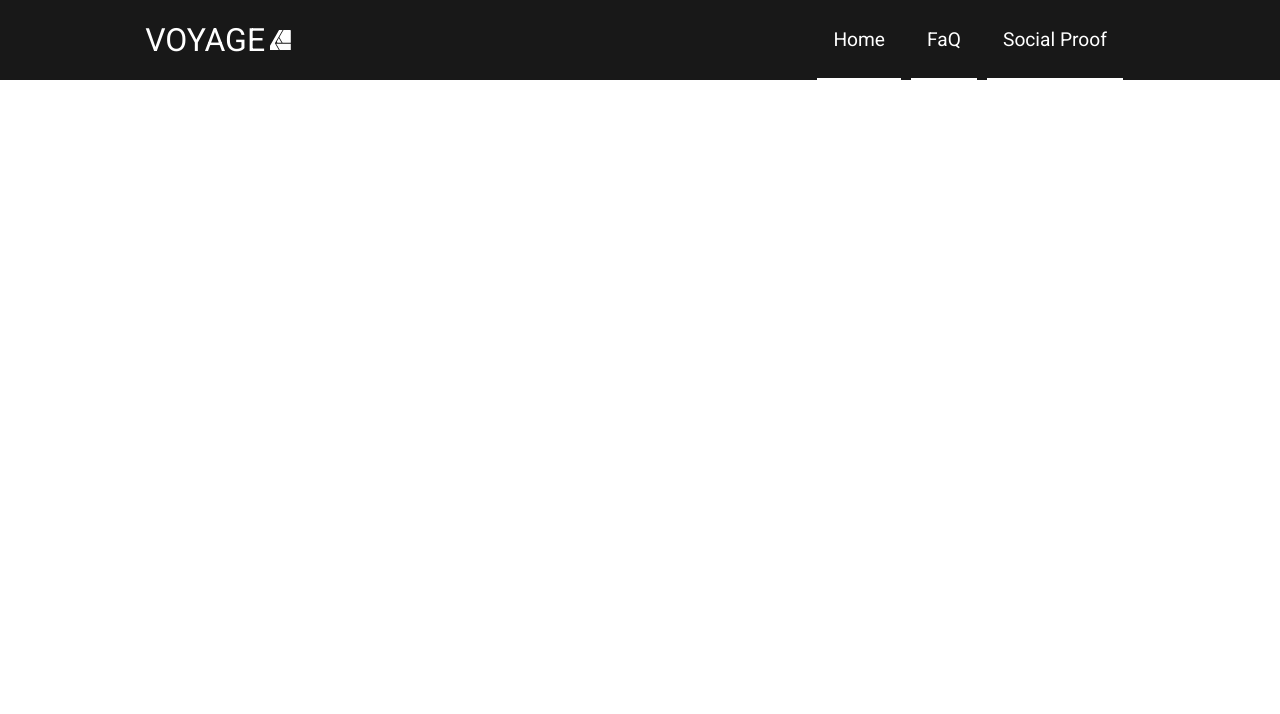
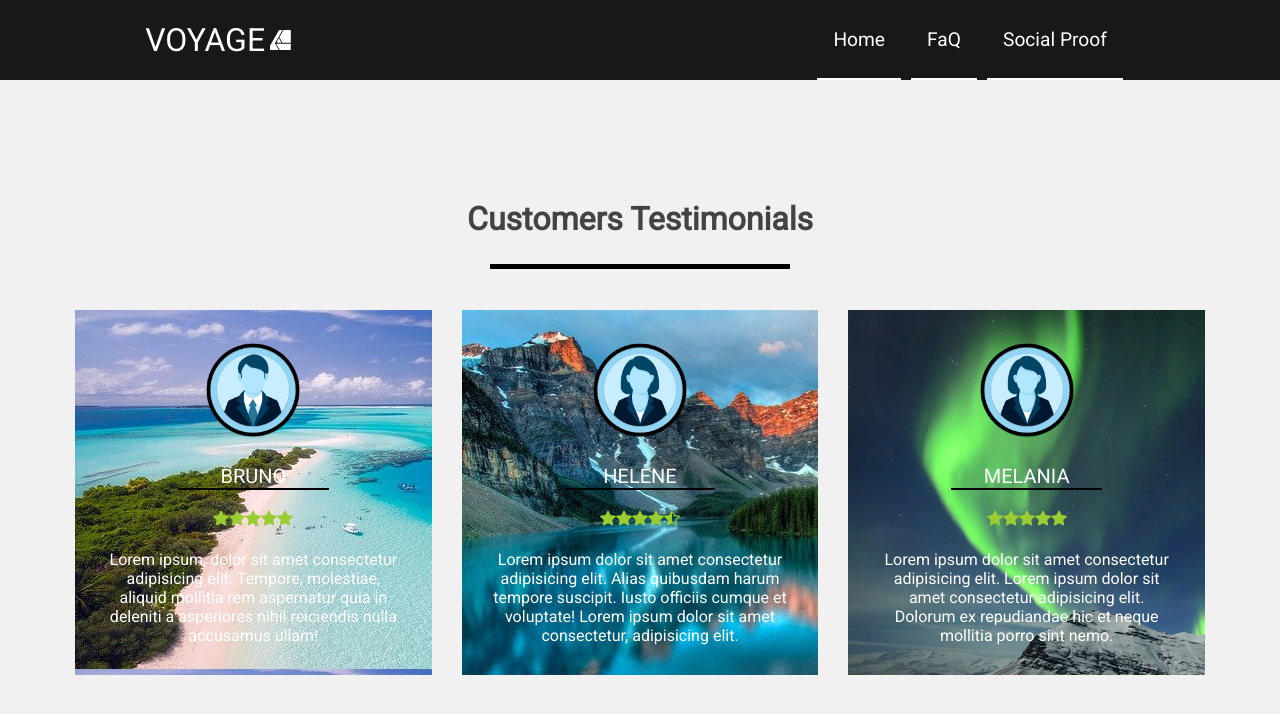
Before and after one commit to Col1nn/Website-using-React, a React (Create React App) app: page /SocialProof in a window 1280 px wide. Shown: the top 714 px of the page. Built offline with nearby package versions, Linux system fonts and the light colour scheme.

Commit message:
Create Social Proof for landing-page

```diff
--- a/src/components/SocialProof/SocialProof.js
+++ b/src/components/SocialProof/SocialProof.js
@@ -1,7 +1,77 @@
 import React from "react";
+import { BsStarHalf, BsStarFill } from "react-icons/bs";
+import "../styles/SocialProof.css";
+import manImage from "../images/man.png";
+import womanImage from "../images/woman.png";
 
 const SocialProof = () => {
-  return <div></div>;
+  return (
+    <div className="testimonials-container">
+      <div className="testimonials-inner">
+        <h1>Customers Testimonials</h1>
+        <div className="testimonials-border"></div>
+        <div className="testimonials-row">
+          <div className="testimonials-col">
+            <div className="testimonials-testimonial first-background">
+              <img src={manImage} alt="" className="testimonials-img" />
+              <div className="testimonials-name">Bruno</div>
+              <div className="testimonials-stars">
+                <BsStarFill />
+                <BsStarFill />
+                <BsStarFill />
+                <BsStarFill />
+                <BsStarFill />
+              </div>
+              <p>
+                Lorem ipsum, dolor sit amet consectetur adipisicing elit.
+                Tempore, molestiae, aliquid mollitia rem aspernatur quia in
+                deleniti a asperiores nihil reiciendis nulla accusamus ullam!
+              </p>
+            </div>
+          </div>
+
+          <div className="testimonials-col">
+            <div className="testimonials-testimonial second-background">
+              <img src={womanImage} alt="" className="testimonials-img" />
+              <div className="testimonials-name">Helene</div>
+              <div className="testimonials-stars">
+                <BsStarFill />
+                <BsStarFill />
+                <BsStarFill />
+                <BsStarFill />
+                <BsStarHalf />
+              </div>
+              <p>
+                Lorem ipsum dolor sit amet consectetur adipisicing elit. Alias
+                quibusdam harum tempore suscipit. Iusto officiis cumque et
+                voluptate! Lorem ipsum dolor sit amet consectetur, adipisicing
+                elit.
+              </p>
+            </div>
+          </div>
+
+          <div className="testimonials-col">
+            <div className="testimonials-testimonial third-background">
+              <img src={womanImage} alt="" className="testimonials-img" />
+              <div className="testimonials-name">Melania</div>
+              <div className="testimonials-stars">
+                <BsStarFill />
+                <BsStarFill />
+                <BsStarFill />
+                <BsStarFill />
+                <BsStarFill />
+              </div>
+              <p>
+                Lorem ipsum dolor sit amet consectetur adipisicing elit. Lorem
+                ipsum dolor sit amet consectetur adipisicing elit. Dolorum ex
+                repudiandae hic et neque mollitia porro sint nemo.
+              </p>
+            </div>
+          </div>
+        </div>
+      </div>
+    </div>
+  );
 };
 
 export default SocialProof;
--- /dev/null
+++ b/src/components/styles/SocialProof.css
@@ -0,0 +1,90 @@
+.testimonials-container {
+  padding: 120px 0;
+  background: #f1f1f1;
+  color: #434343;
+  text-align: center;
+}
+
+.testimonials-inner {
+  max-width: 1200px;
+  margin: auto;
+  overflow: hidden;
+  padding: 0 20px;
+}
+
+.testimonials-border {
+  width: 300px;
+  height: 5px;
+  background: black;
+  margin: 26px auto;
+}
+
+.testimonials-row {
+  display: flex;
+  flex-wrap: wrap;
+  justify-content: center;
+}
+
+.testimonials-col {
+  flex: 33, 33%;
+  max-width: 33.33%;
+  padding: 15px;
+  color: #fff;
+}
+
+.testimonials-testimonial {
+  background-color: #fff;
+  padding: 30px;
+}
+
+.first-background {
+  background: url("../images/maldives.jpg");
+}
+
+.second-background {
+  background: url("../images/lake.jpg");
+}
+
+.third-background {
+  background: url("../images/aurora.jpg");
+}
+
+.testimonials-img {
+  width: 100px;
+  height: 100px;
+  border-radius: 50%;
+}
+
+.testimonials-name {
+  font-size: 20px;
+  color: #fff;
+  text-transform: uppercase;
+  margin: 20px 0;
+}
+
+div.testimonials-name::after {
+  content: "";
+  display: block;
+  margin: 0 auto;
+  width: 50%;
+  border: 1px solid black;
+}
+
+.testimonials-stars {
+  color: yellowgreen;
+  margin-bottom: 20px;
+}
+
+@media screen and (max-width: 960px) {
+  .testimonials-col {
+    flex: 100%;
+    max-width: 80%;
+  }
+}
+
+@media screen and (max-width: 600px) {
+  .testimonials-col {
+    flex: 100%;
+    max-width: 100%;
+  }
+}
```
